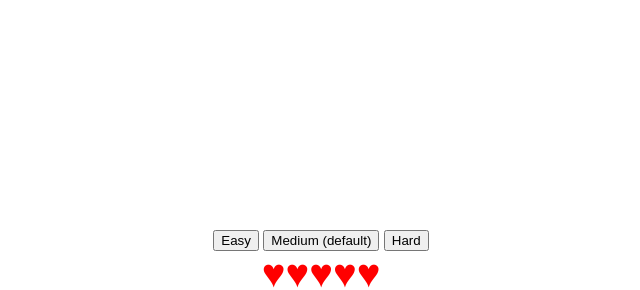
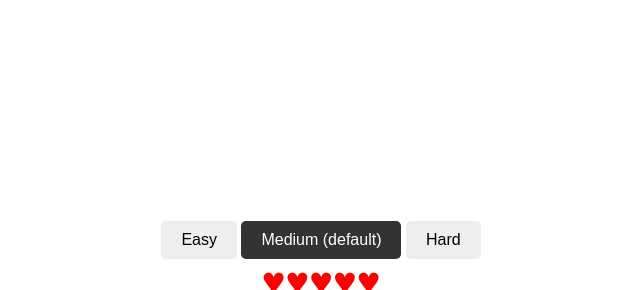
Before and after one commit to asportnoy/guess-the-color, a plain HTML site: page index.html in a window 1280 px wide. Shown: the part 12-302 px from the top of the page, without its empty margins (319-959 px from the left). Drawn offline with Linux system fonts and the light colour scheme.

Commit message:
Style buttons

```diff
--- a/index.html
+++ b/index.html
@@ -12,9 +12,9 @@
 <body>
 	<div id="wrapper">
 		<div id="difficulties">
-			<button id="difficulty-easy">Easy</button>
-			<button id="difficulty-medium">Medium (default)</button>
-			<button id="difficulty-hard">Hard</button>
+			<button id="difficulty-easy" class="button">Easy</button>
+			<button id="difficulty-medium" class="button active">Medium (default)</button>
+			<button id="difficulty-hard" class="button">Hard</button>
 		</div>
 		<div id="lives"></div>
 		<div id="score"></div>
--- a/style.css
+++ b/style.css
@@ -55,6 +55,32 @@ body,
 	color: #ff0000;
 }
 
+.button {
+	border: none;
+	margin: 0;
+	padding: 10px 20px;
+	border-radius: 5px;
+	background-color: #eeeeee;
+	color: inherit;
+	font: inherit;
+	line-height: normal;
+	-webkit-font-smoothing: inherit;
+	-moz-osx-font-smoothing: inherit;
+	-webkit-appearance: none;
+	cursor: pointer;
+	transition: background-color 0.25s ease-in-out;
+}
+
+.button:not(.active):hover {
+	background-color: #dddddd;
+}
+
+.active {
+	background-color: #333333;
+	color: #ffffff;
+	cursor: not-allowed;
+}
+
 .shake {
 	-webkit-animation: shake 1s cubic-bezier(0.36, 0.07, 0.19, 0.97) both;
 	animation: shake 1s cubic-bezier(0.36, 0.07, 0.19, 0.97) both;
```
